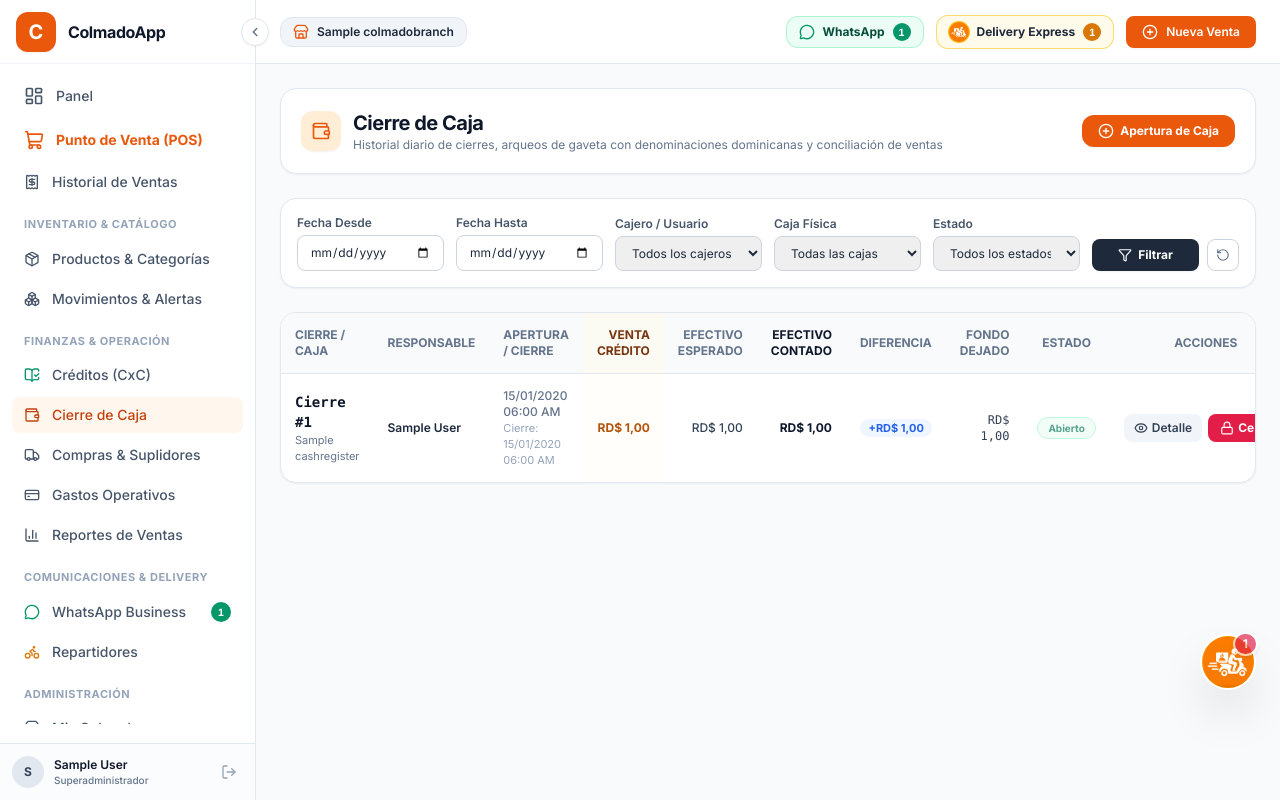
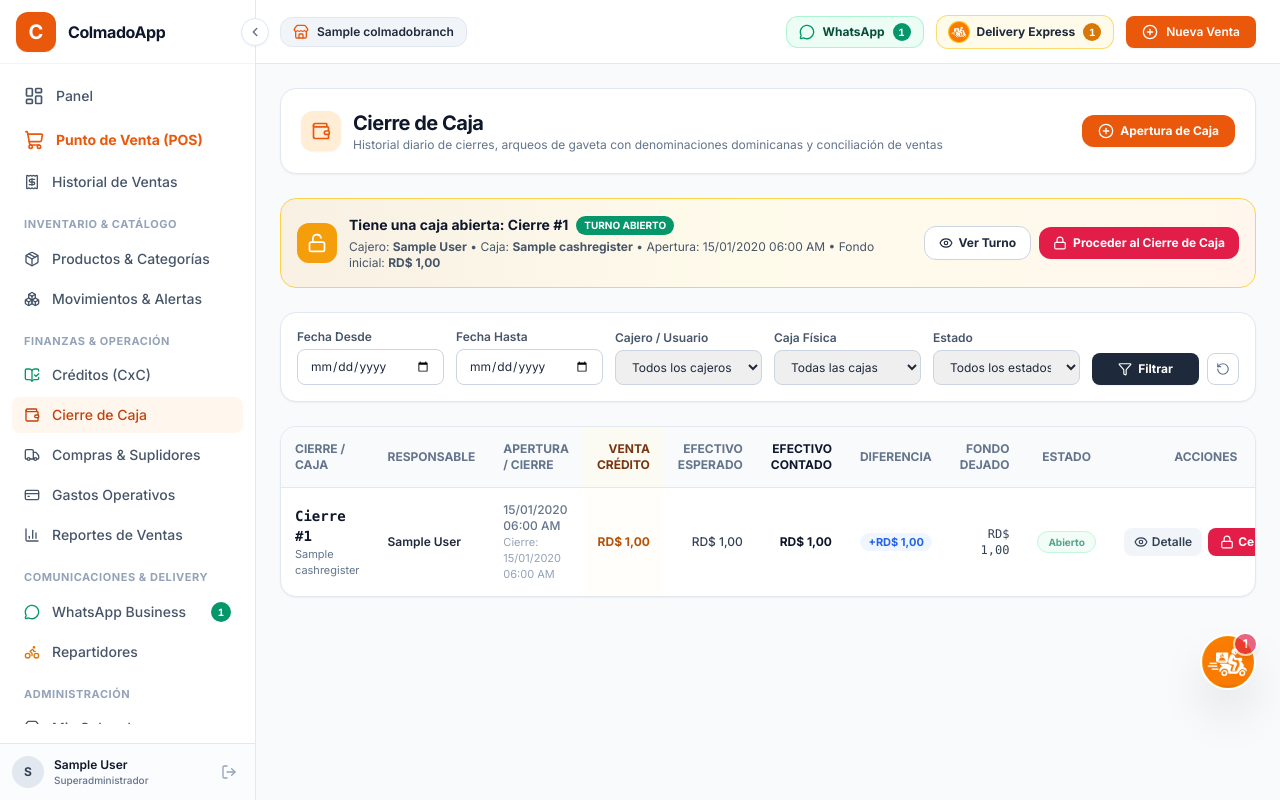
Before and after one commit to jjleonardo94/ColmadoApp, a Django app: page /caja/ in a window 1280 px wide. Run offline with Django 5.2, Linux system fonts and the light colour scheme; a user stored in the database is signed in; tables that the repository leaves empty hold one stand-in row (values such as "Sample post"); some libraries are stand-ins or nearby versions.

Commit message:
fix(cash): clarify active open shifts across branches and add open shift banner

```diff
--- a/apps/cash/services.py
+++ b/apps/cash/services.py
@@ -30,10 +30,11 @@ class CashService:
                 f"La caja '{register.name}' ya tiene un turno abierto por {existing.cashier.username} desde {existing.opened_at.strftime('%d/%m/%Y %H:%M')}."
             )
 
-        user_open = CashShift.objects.filter(cashier=cashier, status=CashShiftStatus.ABIERTO).first()
+        user_open = CashShift.objects.filter(cashier=cashier, status=CashShiftStatus.ABIERTO).select_related('register', 'branch').first()
         if user_open:
+            branch_info = f" de '{user_open.branch.name}'" if user_open.branch else ""
             raise ValidationError(
-                f"El usuario {cashier.username} ya tiene un turno activo en la caja '{user_open.register.name}'. Debe cerrarlo primero."
+                f"El usuario {cashier.username} ya tiene un turno activo (#{user_open.id}){branch_info} en la caja '{user_open.register.name}'. Debe cerrarlo primero."
             )
 
         from apps.core.models import ColmadoBranch
--- a/apps/cash/views.py
+++ b/apps/cash/views.py
@@ -27,7 +27,8 @@ class CashShiftListView(LoginRequiredMixin, ListView):
     def get_queryset(self):
         qs = CashShift.objects.select_related('register', 'cashier', 'closed_by', 'difference_authorized_by').all().order_by('-opened_at')
         active_branch_id = self.request.session.get('active_branch_id')
-        if active_branch_id:
+        ver_todas = self.request.GET.get('todas_sucursales') == '1'
+        if active_branch_id and not ver_todas:
             qs = qs.filter(Q(branch_id=active_branch_id) | Q(branch__isnull=True))
 
         # Filtros
@@ -63,6 +64,8 @@ class CashShiftListView(LoginRequiredMixin, ListView):
         ctx['filter_caja'] = self.request.GET.get('caja', '')
         ctx['filter_estado'] = self.request.GET.get('estado', '')
         ctx['filter_diferencia'] = self.request.GET.get('con_diferencia', '')
+        ctx['ver_todas_sucursales'] = self.request.GET.get('todas_sucursales') == '1'
+        ctx['user_open_shift'] = CashShift.objects.filter(cashier=self.request.user, status=CashShiftStatus.ABIERTO).select_related('register', 'branch').first()
         return ctx
 
 
@@ -73,9 +76,10 @@ class OpenShiftView(LoginRequiredMixin, View):
             return redirect('cash_shift_list')
 
         # Verificar si el usuario ya tiene turno abierto
-        user_shift = CashShift.objects.filter(cashier=request.user, status=CashShiftStatus.ABIERTO).first()
+        user_shift = CashShift.objects.filter(cashier=request.user, status=CashShiftStatus.ABIERTO).select_related('register', 'branch').first()
         if user_shift:
-            messages.info(request, f"Ya tiene una caja abierta (#{user_shift.id}) en {user_shift.register.name}.")
+            branch_name = user_shift.branch.name if user_shift.branch else "Sucursal Principal"
+            messages.info(request, f"Ya tiene una caja abierta (#{user_shift.id}) en '{branch_name}' ({user_shift.register.name}). Debe cerrarla antes de abrir una nueva.")
             return redirect('cash_shift_detail', pk=user_shift.pk)
 
         form = OpenShiftForm()
--- a/templates/cash/shift_detail.html
+++ b/templates/cash/shift_detail.html
@@ -83,7 +83,7 @@
         <div class="border-b border-slate-200 pb-4 flex justify-between items-start">
             <div>
                 <h3 class="text-xl font-bold text-slate-900">Cierre de Caja #{{ shift.id }}</h3>
-                <p class="text-slate-600 font-medium">{{ settings.name }} &bull; {{ shift.register.name }}</p>
+                <p class="text-slate-600 font-medium">{{ shift.branch.name|default:settings.name }} &bull; {{ shift.register.name }}</p>
                 <p class="text-slate-400 mt-1">
                     Cajero Responsable: <strong class="text-slate-700">{{ shift.cashier.get_full_name|default:shift.cashier.username }}</strong>
                     {% if shift.closed_by and shift.closed_by != shift.cashier %}
--- a/templates/cash/shift_list.html
+++ b/templates/cash/shift_list.html
@@ -18,6 +18,19 @@
         </div>
 
         <div class="flex items-center gap-2">
+            {% if can_switch_branch %}
+                {% if ver_todas_sucursales %}
+                <a href="{% url 'cash_shift_list' %}" class="px-3 py-2 bg-slate-100 hover:bg-slate-200 text-slate-700 rounded-xl text-xs font-semibold border border-slate-200 transition flex items-center gap-1.5">
+                    <i data-lucide="store" class="w-3.5 h-3.5 text-orange-600"></i>
+                    <span>Ver solo {{ current_branch.name }}</span>
+                </a>
+                {% else %}
+                <a href="{% url 'cash_shift_list' %}?todas_sucursales=1" class="px-3 py-2 bg-slate-100 hover:bg-slate-200 text-slate-700 rounded-xl text-xs font-semibold border border-slate-200 transition flex items-center gap-1.5" title="Ver cierres de todos los colmados">
+                    <i data-lucide="layers" class="w-3.5 h-3.5 text-slate-500"></i>
+                    <span>Ver todas las sucursales</span>
+                </a>
+                {% endif %}
+            {% endif %}
             {% if user.is_superuser or user.profile.perms.can_open_close_shifts %}
             <a href="{% url 'cash_open_shift' %}" class="bg-orange-600 hover:bg-orange-700 text-white font-bold px-4 py-2 rounded-xl text-xs flex items-center gap-1.5 shadow-sm transition-all hover:scale-105">
                 <i data-lucide="plus-circle" class="w-4 h-4"></i>
@@ -26,6 +39,46 @@
             {% endif %}
         </div>
     </div>
+
+    <!-- Banner Informativo de Turno Actualmente Abierto (Si existe) -->
+    {% if user_open_shift %}
+    <div class="bg-gradient-to-r from-amber-500/10 via-amber-50 to-orange-50 border border-amber-300 p-4 rounded-2xl flex flex-col sm:flex-row sm:items-center justify-between gap-4 shadow-xs">
+        <div class="flex items-start sm:items-center gap-3">
+            <div class="w-10 h-10 rounded-xl bg-amber-500 text-white flex items-center justify-center shrink-0 shadow-xs">
+                <i data-lucide="unlock" class="w-5 h-5"></i>
+            </div>
+            <div>
+                <div class="flex items-center gap-2 flex-wrap">
+                    <h3 class="font-bold text-slate-900 text-sm">Tiene una caja abierta: Cierre #{{ user_open_shift.id }}</h3>
+                    <span class="px-2 py-0.5 rounded-full bg-emerald-600 text-white text-[10px] font-black uppercase">Turno Abierto</span>
+                    {% if user_open_shift.branch and user_open_shift.branch.id != current_branch.id %}
+                    <span class="px-2 py-0.5 rounded-full bg-amber-100 text-amber-800 text-[10px] font-bold border border-amber-300">
+                        Sucursal: {{ user_open_shift.branch.name }}
+                    </span>
+                    {% endif %}
+                </div>
+                <p class="text-xs text-slate-600 mt-1">
+                    Cajero: <strong>{{ user_open_shift.cashier.get_full_name|default:user_open_shift.cashier.username }}</strong> &bull;
+                    Caja: <strong>{{ user_open_shift.register.name }}</strong> &bull;
+                    Apertura: {{ user_open_shift.opened_at|date:"d/m/Y h:i A" }} &bull;
+                    Fondo inicial: <strong>RD$ {{ user_open_shift.initial_cash|floatformat:2 }}</strong>
+                </p>
+            </div>
+        </div>
+        <div class="flex items-center gap-2 shrink-0">
+            <a href="{% url 'cash_shift_detail' user_open_shift.id %}" class="px-3.5 py-2 bg-white hover:bg-slate-100 text-slate-800 border border-slate-300 rounded-xl text-xs font-bold transition shadow-xs flex items-center gap-1.5">
+                <i data-lucide="eye" class="w-3.5 h-3.5"></i>
+                <span>Ver Turno</span>
+            </a>
+            {% if user.profile.perms.can_open_close_shifts or user.is_superuser %}
+            <a href="{% url 'cash_close_shift' user_open_shift.id %}" class="px-3.5 py-2 bg-rose-600 hover:bg-rose-700 text-white rounded-xl text-xs font-bold transition shadow-xs flex items-center gap-1.5">
+                <i data-lucide="lock" class="w-3.5 h-3.5"></i>
+                <span>Proceder al Cierre de Caja</span>
+            </a>
+            {% endif %}
+        </div>
+    </div>
+    {% endif %}
 
     <!-- Filters Bar -->
     <div class="bg-white p-4 rounded-2xl border border-slate-200 shadow-sm">
```
